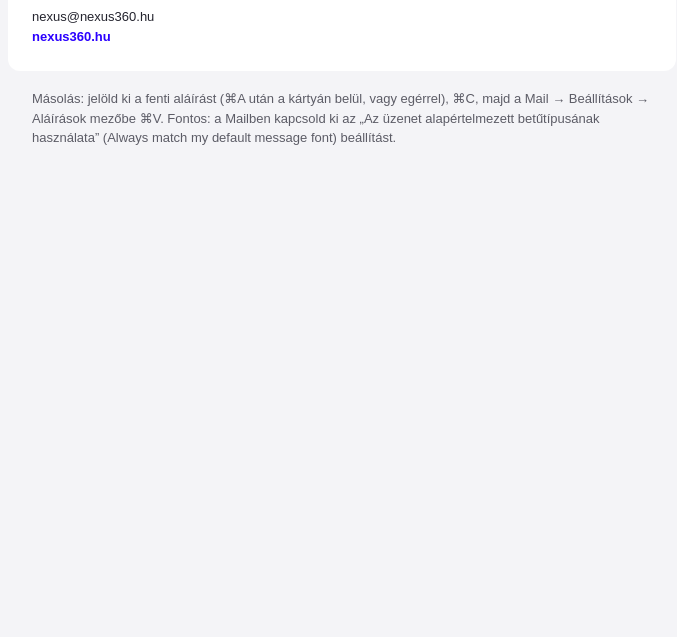
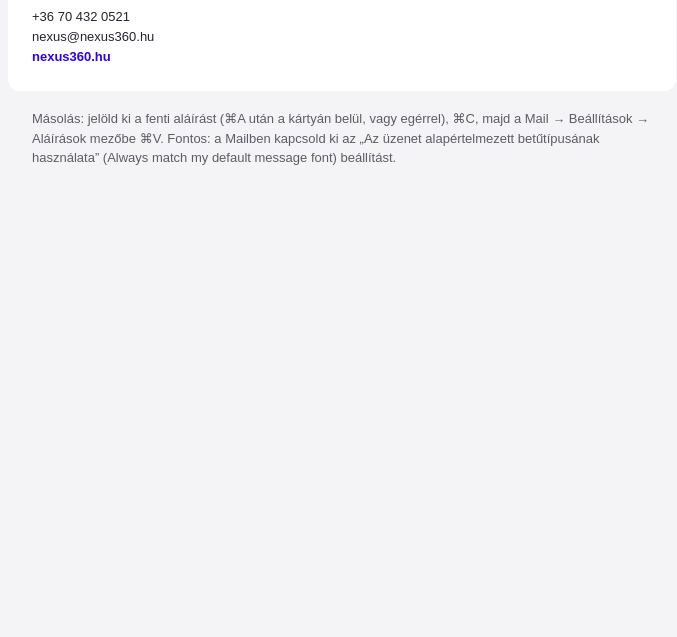
Before and after one commit to deneshajdu-ui/nexus360-prezentaciok, a plain HTML site: page alairas/index.html in a window 1280 px wide. Shown: the part 163-800 px from the top of the page, without its empty margins (298-975 px from the left). Drawn offline with Linux system fonts and the light colour scheme.

Commit message:
Aláírás: telefonszám
Co-Authored-By: Claude Opus 5.5 <noreply@anthropic.com>
Claude-Session: https://claude.ai/code/session_01TntN7cq1z29kQNYqsZaV2k

```diff
--- a/alairas/index.html
+++ b/alairas/index.html
@@ -9,6 +9,7 @@
 <tr><td style="padding:0 0 12px 0;"><a href="https://nexus360.hu" style="text-decoration:none;"><img src="https://prezentacio.nexus360.hu/alairas/nexus360-logo.png" width="180" height="45" alt="NEXUS360 3D Solutions" style="display:block;border:0;width:180px;height:45px;"></a></td></tr>
 <tr><td style="padding:0;border-top:2px solid #2B00FF;font-size:1px;line-height:1px;width:180px;">&nbsp;</td></tr>
 <tr><td style="padding:10px 0 0 0;font-size:13px;line-height:20px;color:#24242e;">
+<a href="tel:+36704320521" style="color:#24242e;text-decoration:none;">+36 70 432 0521</a><br>
 <a href="mailto:nexus@nexus360.hu" style="color:#24242e;text-decoration:none;">nexus@nexus360.hu</a><br>
 <a href="https://nexus360.hu" style="color:#2B00FF;text-decoration:none;font-weight:bold;">nexus360.hu</a>
 </td></tr>
```
